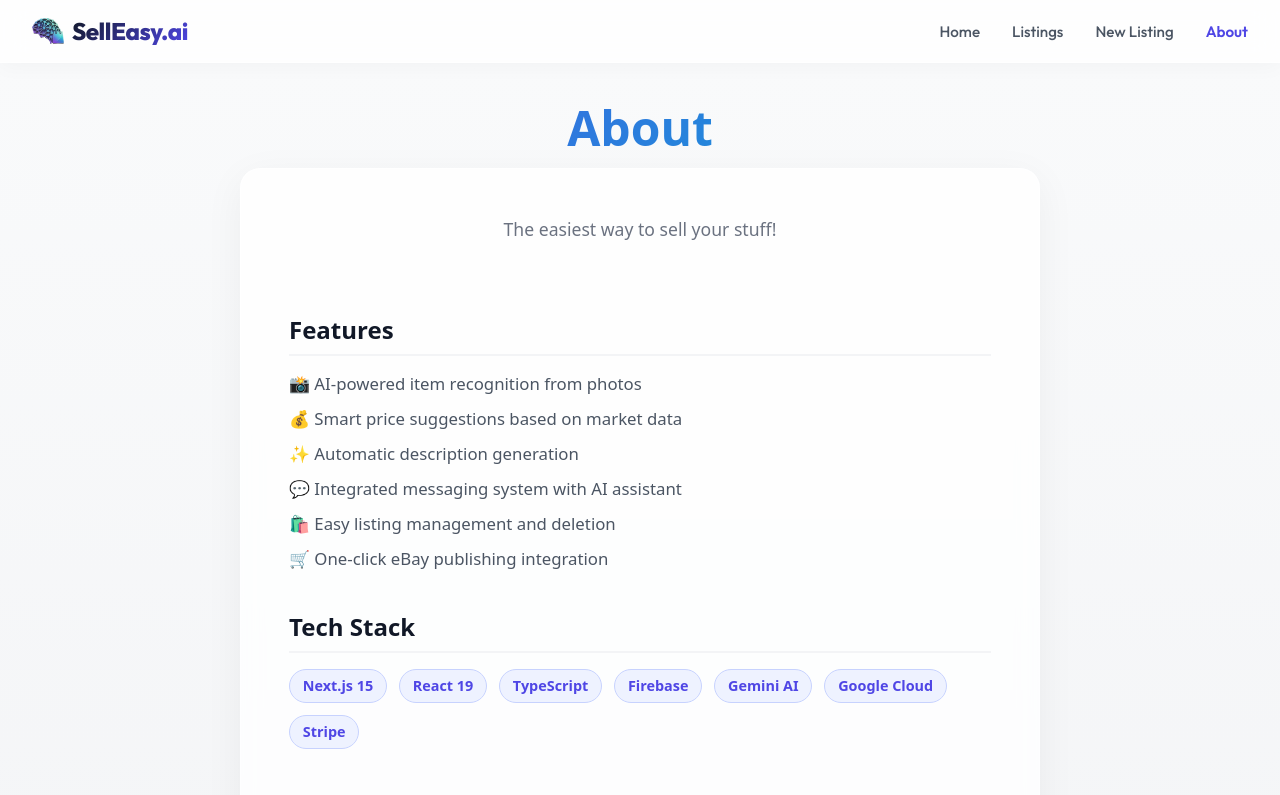
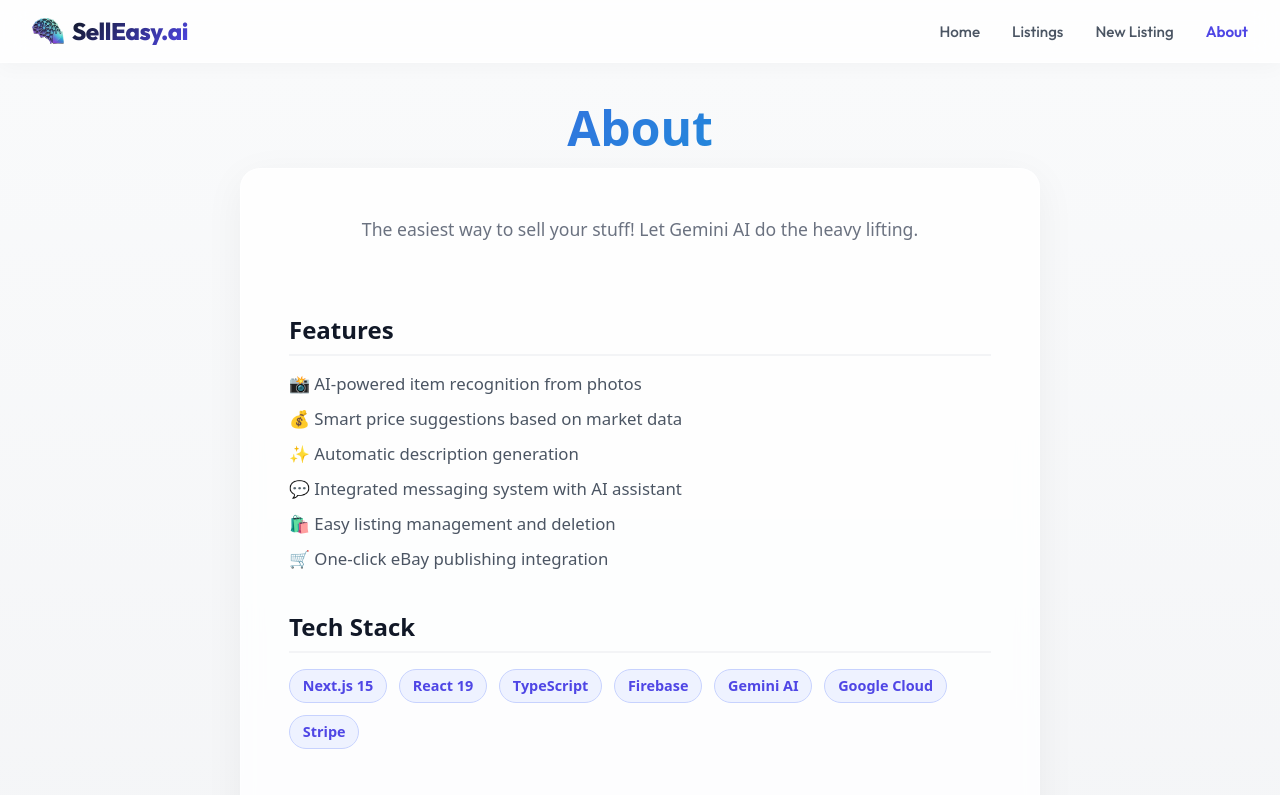
Before and after one commit to richardrauser/selleasy, a Next.js app: page /about in a window 1280 px wide. Shown: the top 795 px of the page. Built offline with nearby package versions, Linux system fonts and the light colour scheme.

Commit message:
About update

```diff
--- a/src/app/about/page.tsx
+++ b/src/app/about/page.tsx
@@ -9,7 +9,7 @@ export default function AboutPage() {
         <main className={styles.pageContainer}>
             <h1 className={styles.title}>About</h1>
             <div className={styles.contentWrapper}>
-                <p className={styles.description}>The easiest way to sell your stuff!</p>
+                <p className={styles.description}>The easiest way to sell your stuff! Let Gemini AI do the heavy lifting. </p>
 
 
 
```
